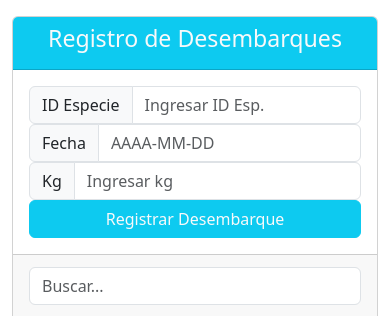
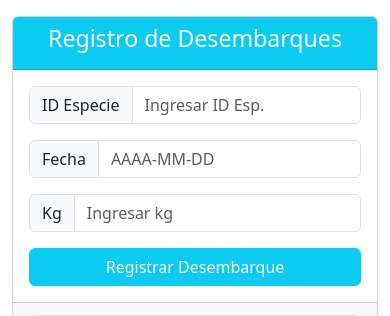
Before and after one commit to alonsoramoss/especies-desembarques, a PHP site: page / in a window 390 px wide. Shown: the top 316 px of the page. Run offline with PHP 8.4, Linux system fonts and the light colour scheme; data that the repository does not hold is empty; some libraries are stand-ins or nearby versions.

Commit message:
style: añade margen responsivo

```diff
--- a/crudesem/index.php
+++ b/crudesem/index.php
@@ -21,25 +21,25 @@
                             <input type="hidden" name="idd" id="idd" value="">
                         </div>
                         <div class="col-md-3">
-                            <div class="input-group">
+                            <div class="input-group mb-3 mb-md-0">
                                 <span class="input-group-text">ID Especie</span>
                                 <input type="text" name="idEspecie" id="idEspecie" placeholder="Ingresar ID Esp." class="form-control">
                             </div>
                         </div>
                         <div class="col-md-3">
-                            <div class="input-group">
+                            <div class="input-group mb-3 mb-md-0">
                                 <span class="input-group-text">Fecha</span>
                                 <input type="text" name="fecha" id="fecha" placeholder="AAAA-MM-DD" class="form-control">
                             </div>
                         </div>
                         <div class="col-md-3">
-                            <div class="input-group">
+                            <div class="input-group mb-3 mb-md-0">
                                 <span class="input-group-text">Kg</span>
                                 <input type="text" name="kg_dia" id="kg_dia" placeholder="Ingresar kg" class="form-control">
                             </div>
                         </div>
                         <div class="col-md-3 d-grid">
-                            <input type="button" value="Registrar Desembarque" id="registrar" class="btn btn-info text-light">
+                            <input type="submit" value="Registrar Desembarque" id="registrar" class="btn btn-info text-light">
                         </div>
                     </div>
                 </form>
--- a/crudesp/index.php
+++ b/crudesp/index.php
@@ -21,19 +21,19 @@
                             <input type="hidden" name="ide" id="ide" value="">
                         </div>
                         <div class="col-md-4">
-                            <div class="input-group">
+                            <div class="input-group mb-3 mb-md-0">
                                 <span class="input-group-text">Nombre</span>
                                 <input type="text" name="nombre" id="nombre" placeholder="Ingresar nombre" class="form-control">
                             </div>
                         </div>
                         <div class="col-md-4">
-                            <div class="input-group">
+                            <div class="input-group mb-3 mb-md-0">
                                 <span class="input-group-text">Tipo</span>
                                 <input type="text" name="tipo" id="tipo" placeholder="Ingresar tipo" class="form-control">
                             </div>
                         </div>
                         <div class="col-md-4 d-grid">
-                            <input type="button" value="Registrar Especie" id="registrar" class="btn btn-info text-light">
+                            <input type="submit" value="Registrar Especie" id="registrar" class="btn btn-info text-light">
                         </div>
                     </div>
                 </form>
```
